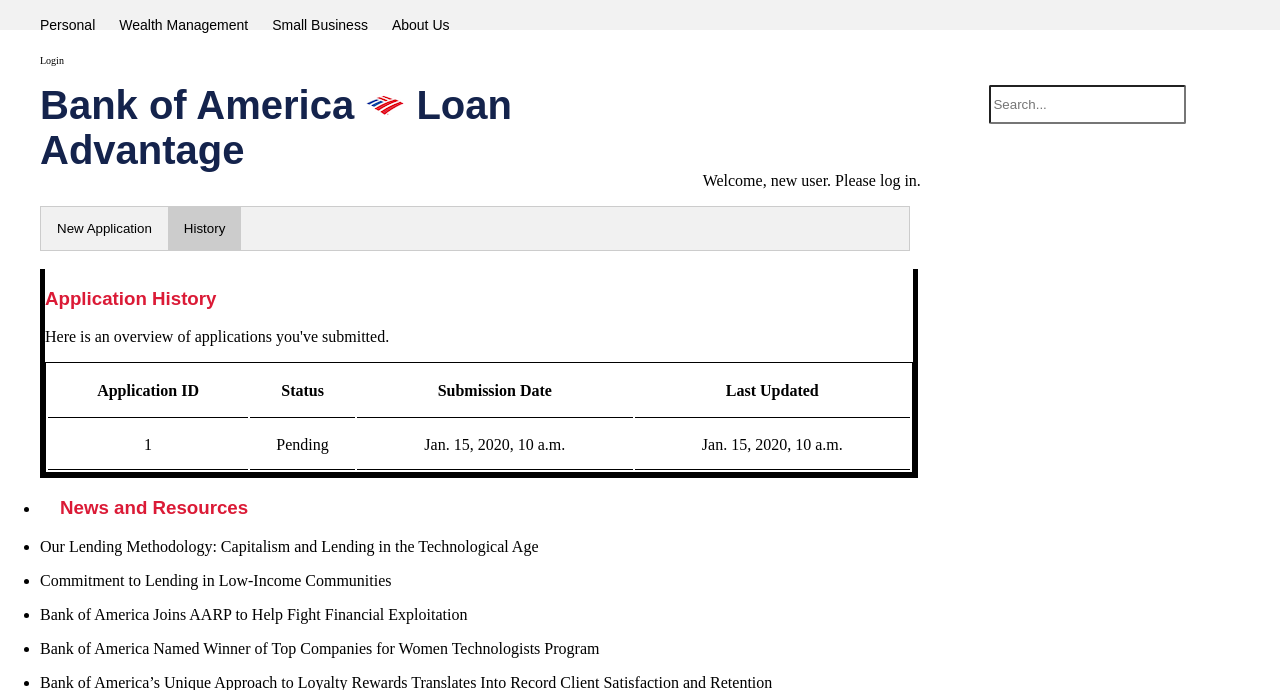
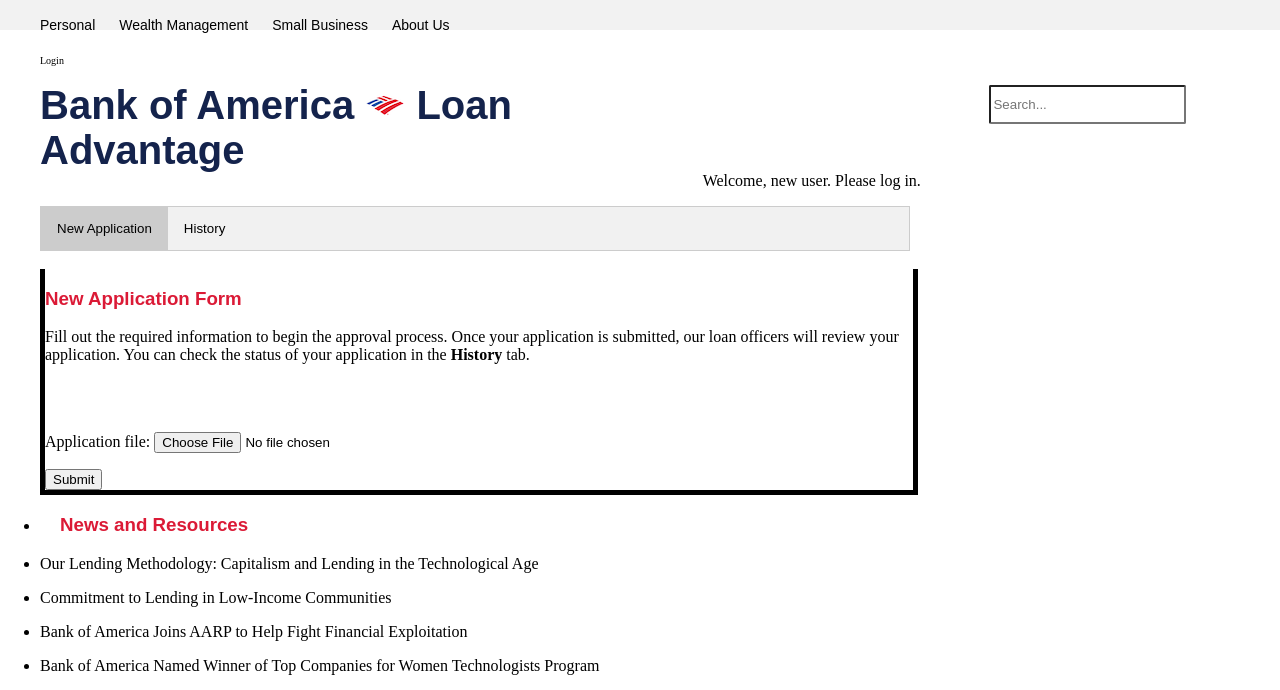
Before and after one commit to MikeEZ2019/BankOfAmerica-Portal, a Django app: template portal/templates/home.html in a window 1280 px wide. Shown: the top 690 px of the page. Run offline with Django 3.2, Linux system fonts and the light colour scheme; the template is opened without the code that fills it: values that come from a table or form of the project are taken from there, most other values are stand-ins (such as "Sample title", 1, 10 or a date in 2020); parts of the project's set-up code (start-up, migrations or seed data) failed here and were passed over.

Commit message:
Update file dictionary key name in upload

```diff
--- a/portal/templates/home.html
+++ b/portal/templates/home.html
@@ -27,8 +27,8 @@
 	</div>
 	<div class="mid-container">
 		<div class="tab">
-		  <button class="tablinks" onclick="openCity(event, 'loan-form')">New Application</button>
-		  <button class="tablinks" onclick="openCity(event, 'history')" id="defaultOpen">History</button>
+		  <button class="tablinks" onclick="openCity(event, 'loan-form')" id="defaultOpen">New Application</button>
+		  <button class="tablinks" onclick="openCity(event, 'history')">History</button>
 		</div>
 		<br>
 		<div id="loan-form" class="tab-content">
--- a/portal/views.py
+++ b/portal/views.py
@@ -47,7 +47,7 @@ class HomeView(TemplateView):
 			form = UploadFileForm(request.POST, request.FILES)
 			logging.debug(request, request.POST, 'now', request.FILES)
 			if form.is_valid():
-				self.handle_uploaded_file(request.FILES['file'], user)
+				self.handle_uploaded_file(request.FILES['Application_file'], user)
 				logging.debug("This is good", form)
 				messages.success(request, 'File Uploaded')
 				return HttpResponseRedirect('/success/')
@@ -75,7 +75,7 @@ class HomeView(TemplateView):
 		auth = OAuth2(
 		    client_id='ruaf123v1puenhi42ey8qmfyqwd3r7w4',
 		    client_secret='Xc4EMVxss7DStL7CHqO74zKcYgJkfB84',
-		    access_token='agJ6W5GCqjDPrlqwtiGgup62hpyQubsv',
+		    access_token='IuRR76pEg4BkhjBH19YMa175YSMBd7gv',
 		)
 		client = Client(auth)
 		stream = f
```
Also changed, not shown: db.sqlite3.
